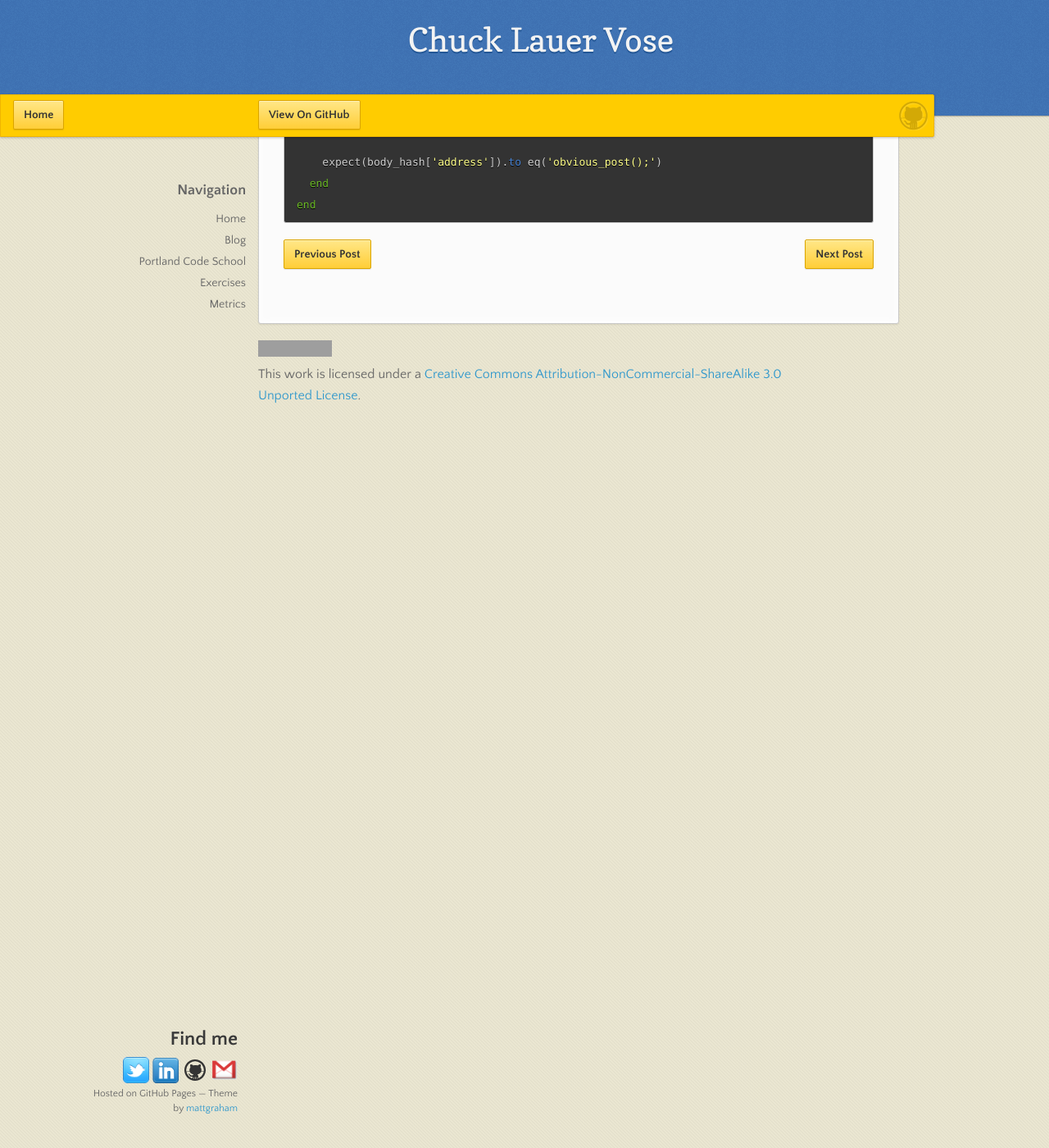
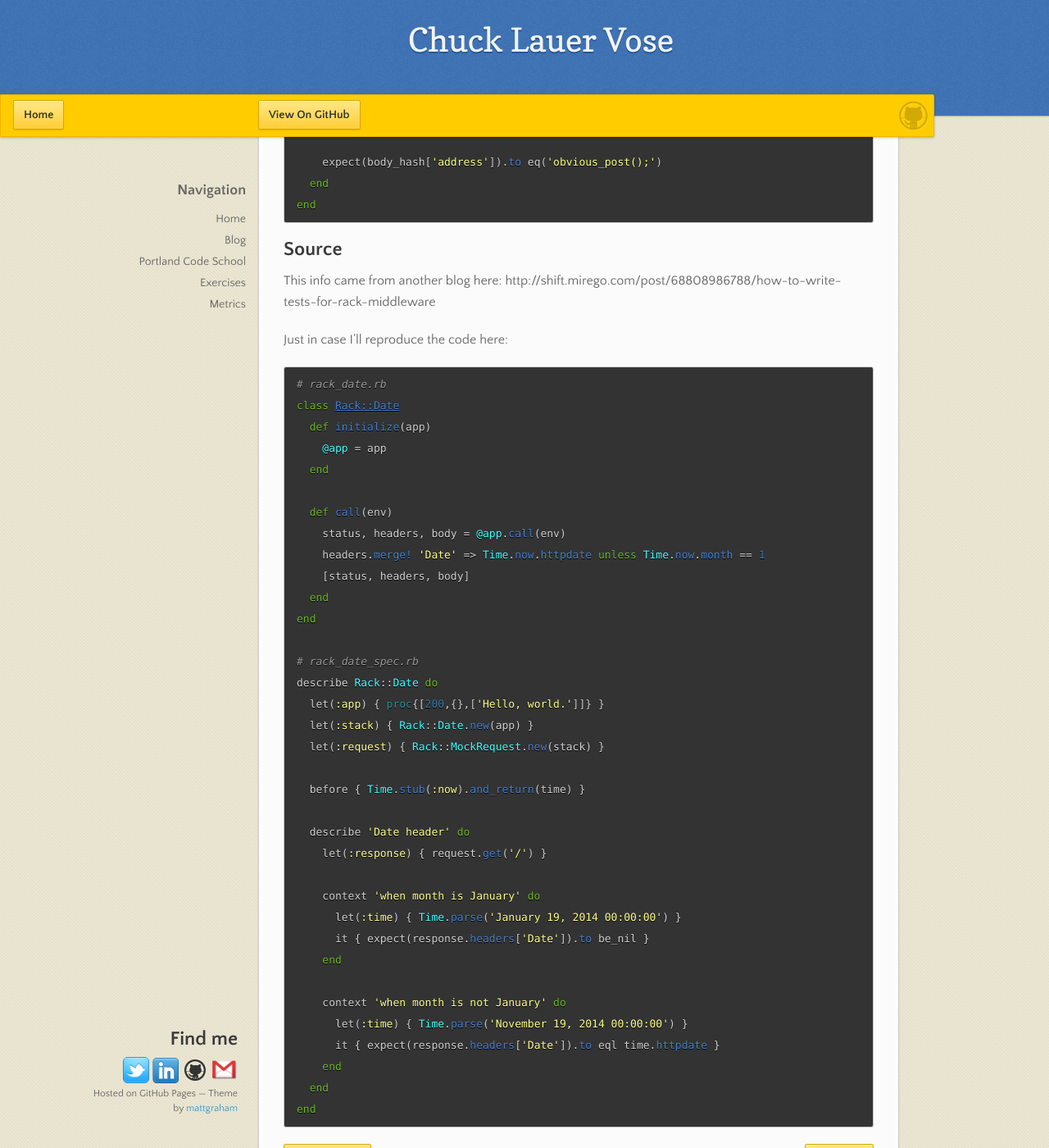
Before and after one commit to vosechu/vosechu.github.io, a Jekyll site: the page built from _posts/2015-01-06-testing-rack-middleware-in-request-specs.md, in a window 1280 px wide and 1400 px high, scrolled down 1828 px. Shown: the whole window at 82% size. Built offline with Jekyll 4.4.1, drawn with Linux system fonts in a browser that asks for light colours; nearby versions of some CDN libraries; grey boxes are pictures that could not be loaded.

Commit message:
Update 2015-01-06-testing-rack-middleware-in-request-specs.md

```diff
--- a/_posts/2015-01-06-testing-rack-middleware-in-request-specs.md
+++ b/_posts/2015-01-06-testing-rack-middleware-in-request-specs.md
@@ -62,3 +62,47 @@ RSpec.describe 'XSS sanitization', :type => :feature do
   end
 end
 {% endhighlight %}
+
+## Source
+
+This info came from another blog here: http://shift.mirego.com/post/68808986788/how-to-write-tests-for-rack-middleware
+
+Just in case I'll reproduce the code here:
+
+{% highlight ruby %}
+# rack_date.rb
+class Rack::Date
+  def initialize(app)
+    @app = app
+  end
+
+  def call(env)
+    status, headers, body = @app.call(env)
+    headers.merge! 'Date' => Time.now.httpdate unless Time.now.month == 1
+    [status, headers, body]
+  end
+end
+
+# rack_date_spec.rb
+describe Rack::Date do
+  let(:app) { proc{[200,{},['Hello, world.']]} }
+  let(:stack) { Rack::Date.new(app) }
+  let(:request) { Rack::MockRequest.new(stack) }
+
+  before { Time.stub(:now).and_return(time) }
+
+  describe 'Date header' do
+    let(:response) { request.get('/') }
+
+    context 'when month is January' do
+      let(:time) { Time.parse('January 19, 2014 00:00:00') }
+      it { expect(response.headers['Date']).to be_nil }
+    end
+
+    context 'when month is not January' do
+      let(:time) { Time.parse('November 19, 2014 00:00:00') }
+      it { expect(response.headers['Date']).to eql time.httpdate }
+    end
+  end
+end
+{% endhighlight %}
```
